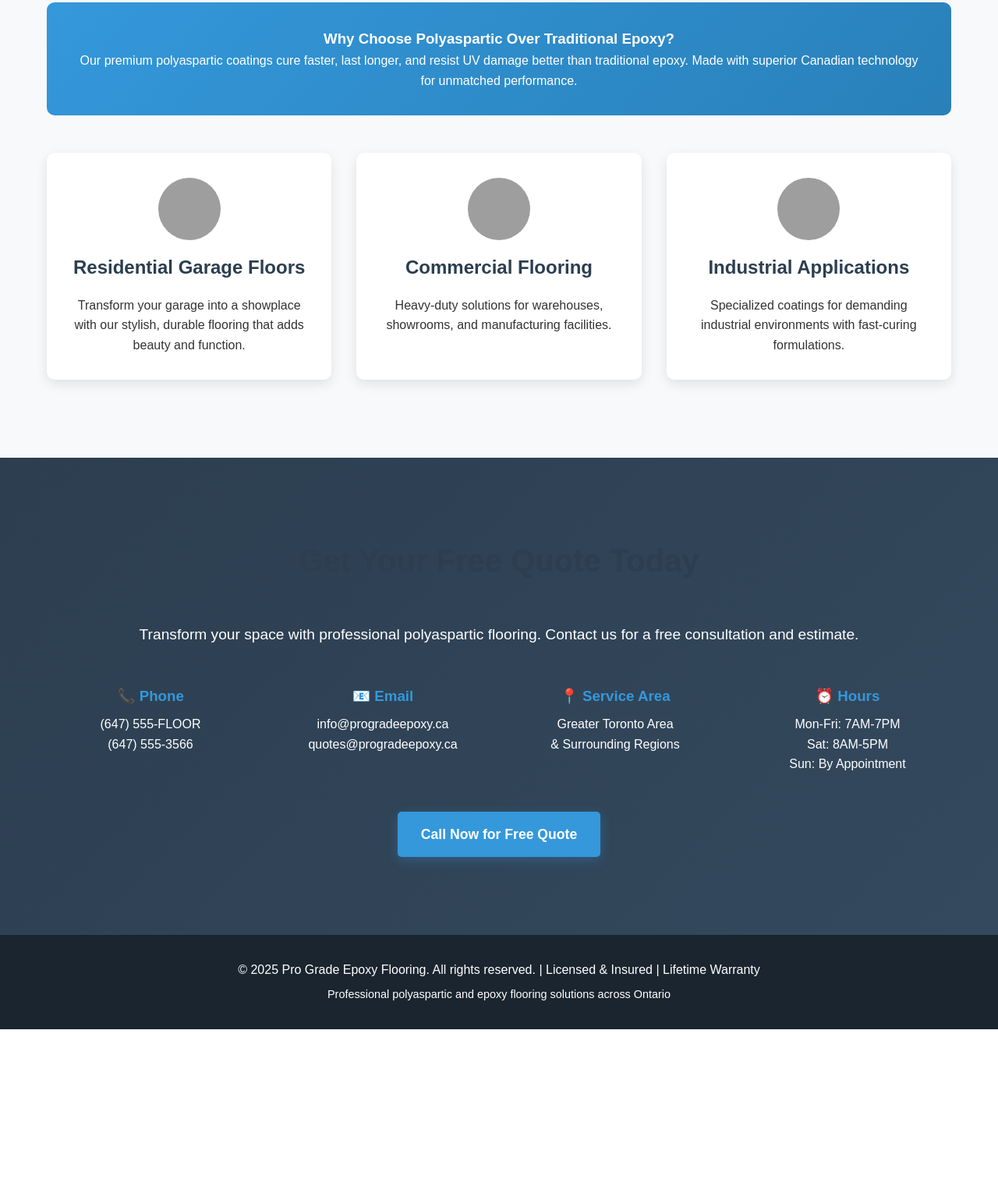
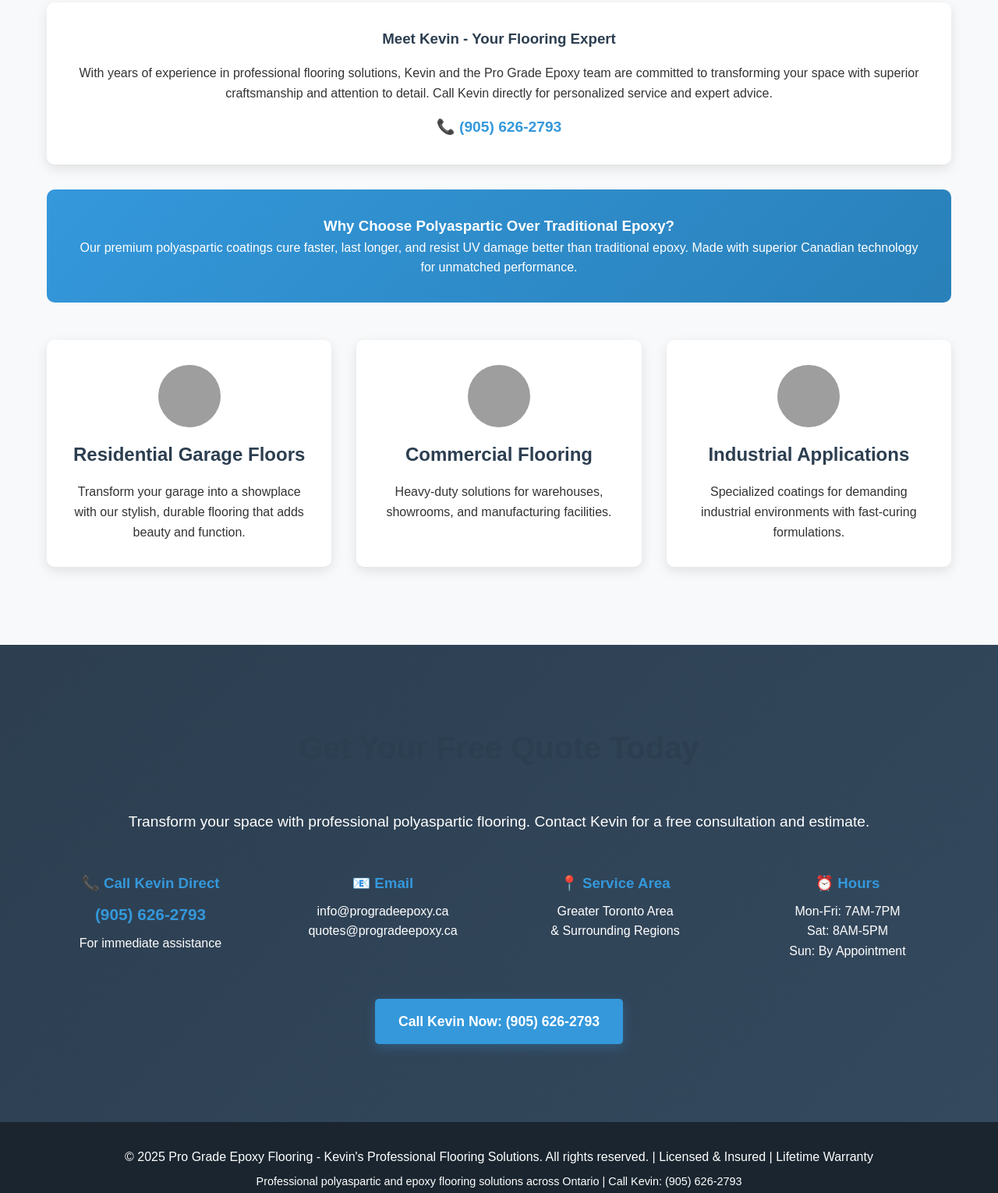
Before and after one commit to Nickychips/pro-grade-epoxy-flooring, a plain HTML site: page index.html in a window 1280 px wide. Shown: the part 1009-2539 px from the top of the page at 78% size. Before the commit the page ends 2329 px from the top, so only its background shows below. Drawn offline with Linux system fonts and the light colour scheme; grey boxes are pictures that could not be loaded.

Commit message:
Add Kevin's contact info and personalize website

```diff
--- a/index.html
+++ b/index.html
@@ -61,6 +61,12 @@
             background: linear-gradient(135deg, #3498db, #2980b9); color: white;
             padding: 2rem; border-radius: 10px; margin: 2rem 0; text-align: center;
         }
+
+        .owner-intro {
+            background: #fff; padding: 2rem; border-radius: 10px; margin: 2rem 0;
+            box-shadow: 0 5px 15px rgba(0,0,0,0.1); text-align: center;
+        }
+        .owner-intro h3 { color: #2c3e50; margin-bottom: 1rem; }
     </style>
 </head>
 <body>
@@ -88,6 +94,12 @@
     <section id="services" class="services">
         <div class="container">
             <h2 class="section-title">Our Flooring Solutions</h2>
+
+            <div class="owner-intro">
+                <h3>Meet Kevin - Your Flooring Expert</h3>
+                <p>With years of experience in professional flooring solutions, Kevin and the Pro Grade Epoxy team are committed to transforming your space with superior craftsmanship and attention to detail. Call Kevin directly for personalized service and expert advice.</p>
+                <p style="margin-top: 1rem; font-weight: bold; color: #3498db; font-size: 1.2rem;">📞 (905) 626-2793</p>
+            </div>
 
             <div class="highlight-box">
                 <h3>Why Choose Polyaspartic Over Traditional Epoxy?</h3>
@@ -123,12 +135,13 @@
     <section id="contact" class="contact">
         <div class="container">
             <h2 class="section-title">Get Your Free Quote Today</h2>
-            <p style="font-size: 1.2rem; margin-bottom: 2rem;">Transform your space with professional polyaspartic flooring. Contact us for a free consultation and estimate.</p>
+            <p style="font-size: 1.2rem; margin-bottom: 2rem;">Transform your space with professional polyaspartic flooring. Contact Kevin for a free consultation and estimate.</p>
 
             <div class="contact-info">
                 <div class="contact-item">
-                    <h3>📞 Phone</h3>
-                    <p>(647) 555-FLOOR<br>(647) 555-3566</p>
+                    <h3>📞 Call Kevin Direct</h3>
+                    <p style="font-size: 1.3rem; font-weight: bold; color: #3498db;">(905) 626-2793</p>
+                    <p style="margin-top: 0.5rem;">For immediate assistance</p>
                 </div>
                 <div class="contact-item">
                     <h3>📧 Email</h3>
@@ -145,15 +158,15 @@
             </div>
 
             <div style="margin-top: 3rem;">
-                <a href="tel:6475553566" class="cta-button">Call Now for Free Quote</a>
+                <a href="tel:9056262793" class="cta-button">Call Kevin Now: (905) 626-2793</a>
             </div>
         </div>
     </section>
 
     <footer>
         <div class="container">
-            <p>&copy; 2025 Pro Grade Epoxy Flooring. All rights reserved. | Licensed & Insured | Lifetime Warranty</p>
-            <p style="margin-top: 0.5rem; font-size: 0.9rem;">Professional polyaspartic and epoxy flooring solutions across Ontario</p>
+            <p>&copy; 2025 Pro Grade Epoxy Flooring - Kevin's Professional Flooring Solutions. All rights reserved. | Licensed & Insured | Lifetime Warranty</p>
+            <p style="margin-top: 0.5rem; font-size: 0.9rem;">Professional polyaspartic and epoxy flooring solutions across Ontario | Call Kevin: (905) 626-2793</p>
         </div>
     </footer>
 
```
